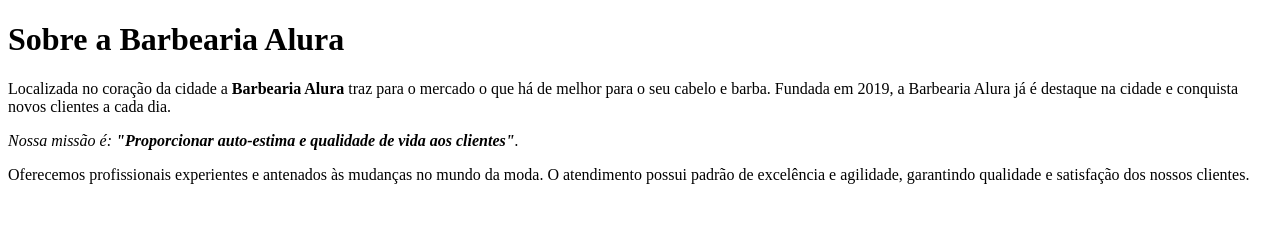
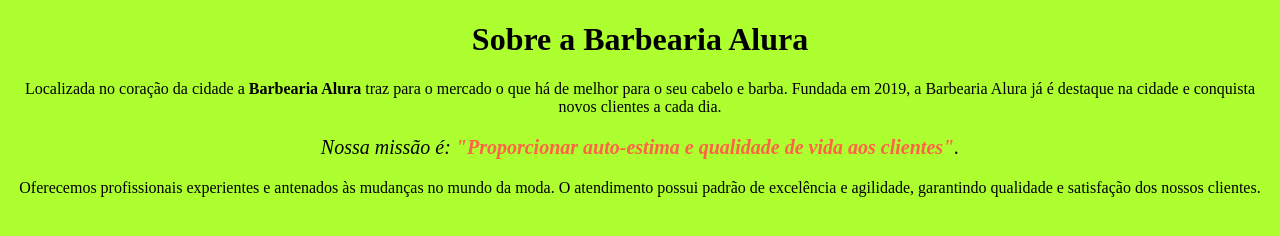
Before and after one commit to arthurgal/HTML-CSS-1, a plain HTML site: page index.html in a window 1280 px wide. Drawn offline with Linux system fonts and the light colour scheme.

Commit message:
Adicionando CSS na pagina e organizando a apresentacao dos textos

```diff
--- a/index.html
+++ b/index.html
@@ -4,16 +4,17 @@
 
         <meta charset="UTF-8">
         <title>Barbearia Alura</title>
+        <link rel="stylesheet" href="style.css">
 
     </head>
     <body>
 
-        <h1>Sobre a Barbearia Alura</h1>
+        <h1 style="text-align: center">Sobre a Barbearia Alura</h1>
 
         <p>Localizada no coração da cidade a <strong>Barbearia Alura</strong> traz para o mercado o que há de melhor para o seu cabelo e barba.
         Fundada em 2019, a Barbearia Alura já é destaque na cidade e conquista novos clientes a cada dia.</p>
 
-        <p><em>Nossa missão é: <strong>"Proporcionar auto-estima e qualidade de vida aos clientes"</strong>.</em></p>
+        <p style="font-size: 20px"><em>Nossa missão é: <strong>"Proporcionar auto-estima e qualidade de vida aos clientes"</strong>.</em></p>
 
         <p>Oferecemos profissionais experientes e antenados às mudanças no mundo da moda. O atendimento possui padrão de excelência e agilidade,
         garantindo qualidade e satisfação dos nossos clientes.</p>
--- /dev/null
+++ b/style.css
@@ -0,0 +1,11 @@
+body{
+    background: greenyellow;
+}
+
+p{
+    text-align: center;
+}
+
+em strong{
+    color: tomato;
+}
```
